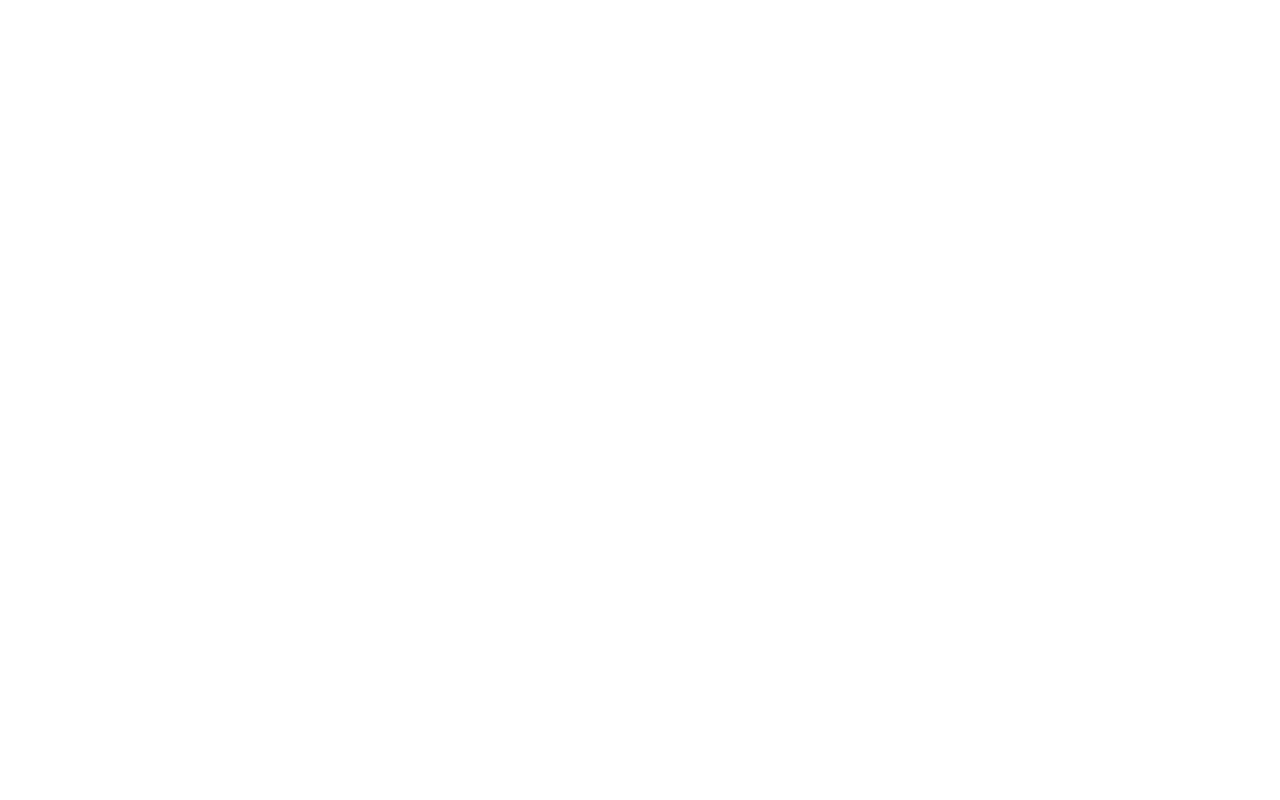
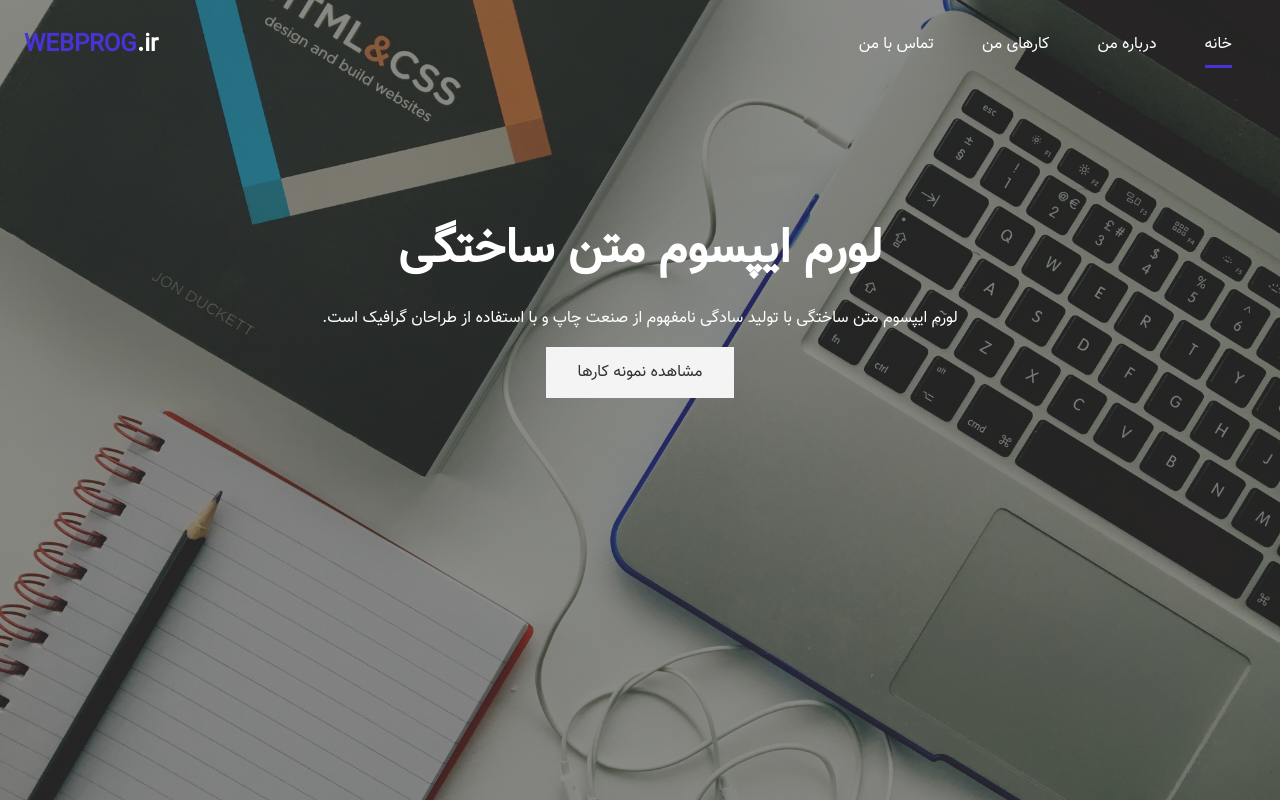
Before and after one commit to Hamid-R-F/sass-tutorial-Al-Sh, a plain HTML site: page index.html in a window 1280 px wide. Drawn offline with Linux system fonts and the light colour scheme.

Commit message:
add code

```diff
--- a/index.html
+++ b/index.html
@@ -12,7 +12,27 @@
 </head>
 
 <body>
+    <header id="header-home">
+        <div class="container">
+            <nav id="main-nav">
+                <ul>
+                    <li><a href="#" class="active">خانه</a></li>
+                    <li><a href="#">درباره من</a></li>
+                    <li><a href="#">کارهای من</a></li>
+                    <li><a href="#">تماس با من</a></li>
+                </ul>
+                <h1><span class="text-primary">WEBPROG</span>.ir</h1>
+            </nav>
 
+            <div class="header-content">
+                <h1 class="my-1">لورم ایپسوم متن ساختگی</h1>
+                <p class="my-1">لورم ایپسوم متن ساختگی با تولید سادگی نامفهوم از صنعت چاپ و با استفاده از طراحان گرافیک
+                    است.
+                </p>
+                <a href="#" class="btn-light">مشاهده نمونه کارها</a>
+            </div>
+        </div>
+    </header>
 </body>
 
 </html>
--- /dev/null
+++ b/styles/scss/_functions.scss
@@ -0,0 +1,6 @@
+@mixin transition ($property, $duration) {
+    --wekit-transition: $property $duration;
+    --ms-transition: $property $duration;
+    --o-transition: $property $duration;
+    transition: $property $duration;
+}
--- /dev/null
+++ b/styles/scss/_utilities.scss
@@ -0,0 +1,68 @@
+.container {
+    max-width: $website-width;
+    padding: 0 1.5rem;
+    margin: 0 auto;
+    overflow: hidden;
+}
+
+.text-primary {
+    color: $primary-color;
+}
+
+//btn
+%btn-shared {
+    display: inline-block;
+    padding: 0.8rem 2rem;
+    border: none;
+    cursor: pointer;
+    @include transition(all, 0.5s);
+}
+
+.btn-light {
+    @extend %btn-shared;
+    background-color: $light-color;
+    color: #333;
+}
+
+a[class^="btn-"]:hover {
+    background-color: $primary-color;
+    color: #fff;
+}
+
+// Padding
+.py {
+    &-1 {
+        padding: 1rem 0;
+    }
+
+    &-2 {
+        padding: 2rem 0;
+    }
+
+    &-3 {
+        padding: 3rem 0;
+    }
+
+    &-4 {
+        padding: 4rem 0;
+    }
+}
+
+// Margin
+.my {
+    &-1 {
+        margin: 1rem 0;
+    }
+
+    &-2 {
+        margin: 2rem 0;
+    }
+
+    &-3 {
+        margin: 3rem 0;
+    }
+
+    &-4 {
+        margin: 4rem 0;
+    }
+}
--- /dev/null
+++ b/styles/scss/main.scss
@@ -0,0 +1,80 @@
+@import 'fonts';
+@import 'variables';
+@import 'functions';
+@import 'utilities';
+
+//Rest css
+* {
+    margin: 0;
+    padding: 0;
+}
+
+body {
+    font-family: $font-family-vazir;
+    line-height: 1.6;
+    background-color: $dark-color;
+}
+
+a {
+    text-decoration: none;
+    color: $dark-color;
+}
+
+ul {
+    list-style: none;
+}
+
+img {
+    width: 100%;
+}
+
+//Navbar
+#main-nav {
+    display: flex;
+    justify-content: space-between;
+    align-items: center;
+    padding-top: 1rem;
+
+    ul {
+        display: flex;
+    }
+
+    li {
+        padding: 1rem 1.5rem;
+
+        a {
+            color: #fff;
+            border-bottom: 3px transparent solid;
+            padding-bottom: 0.5rem;
+            @include transition(border-color, 0.5s);
+
+            &:hover {
+                border-color: $medium-color;
+            }
+
+            &.active {
+                border-color: $primary-color;
+
+            }
+        }
+    }
+}
+
+#header {
+    &-home {
+        background: linear-gradient(rgba(20, 20, 20, 0.5), rgba(20, 20, 20, 0.5)), url('../../images/development.jpg') no-repeat center center/cover;
+        height: 100vh;
+        color: #fff;
+
+        .header-content {
+            text-align: center;
+            padding-top: 10%;
+
+            h1 {
+                font-size: 3rem;
+            }
+        }
+    }
+
+
+}
```
Also changed, not shown: styles/css/main.css, 1 other file.
